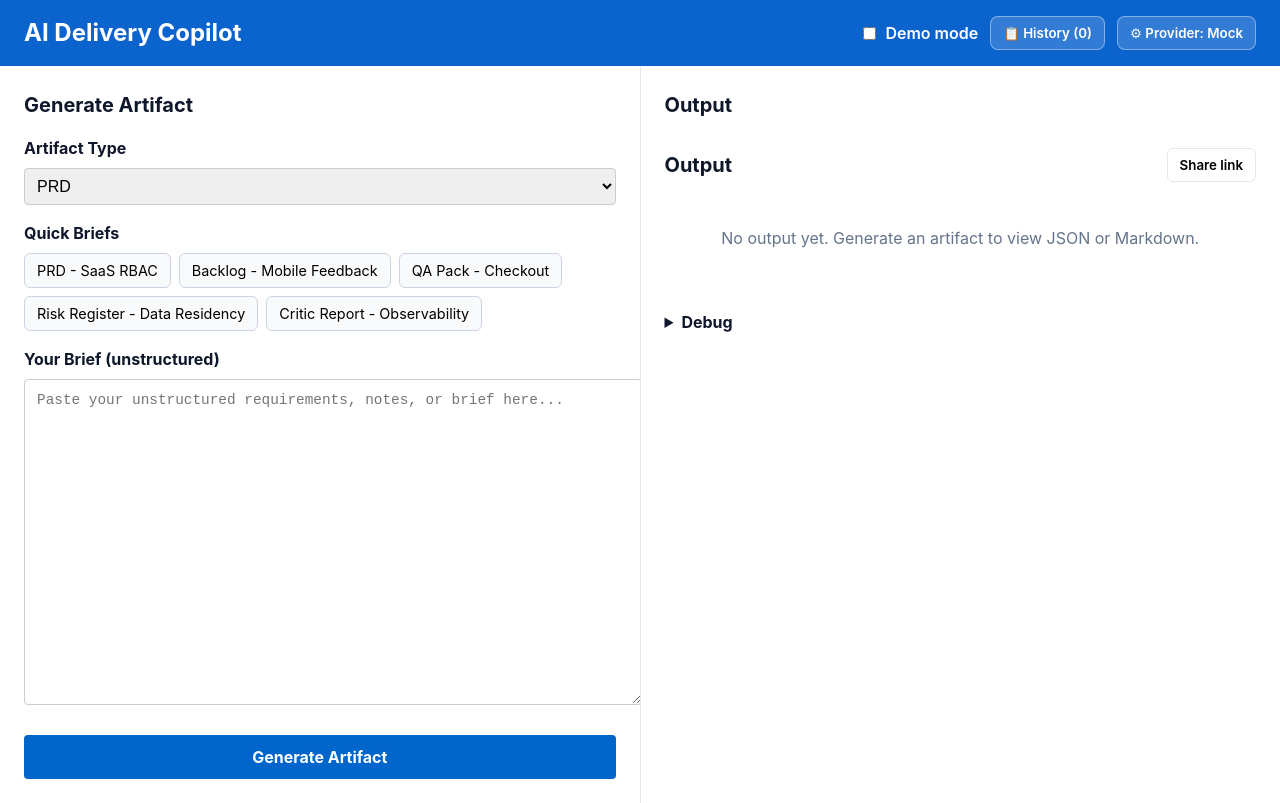
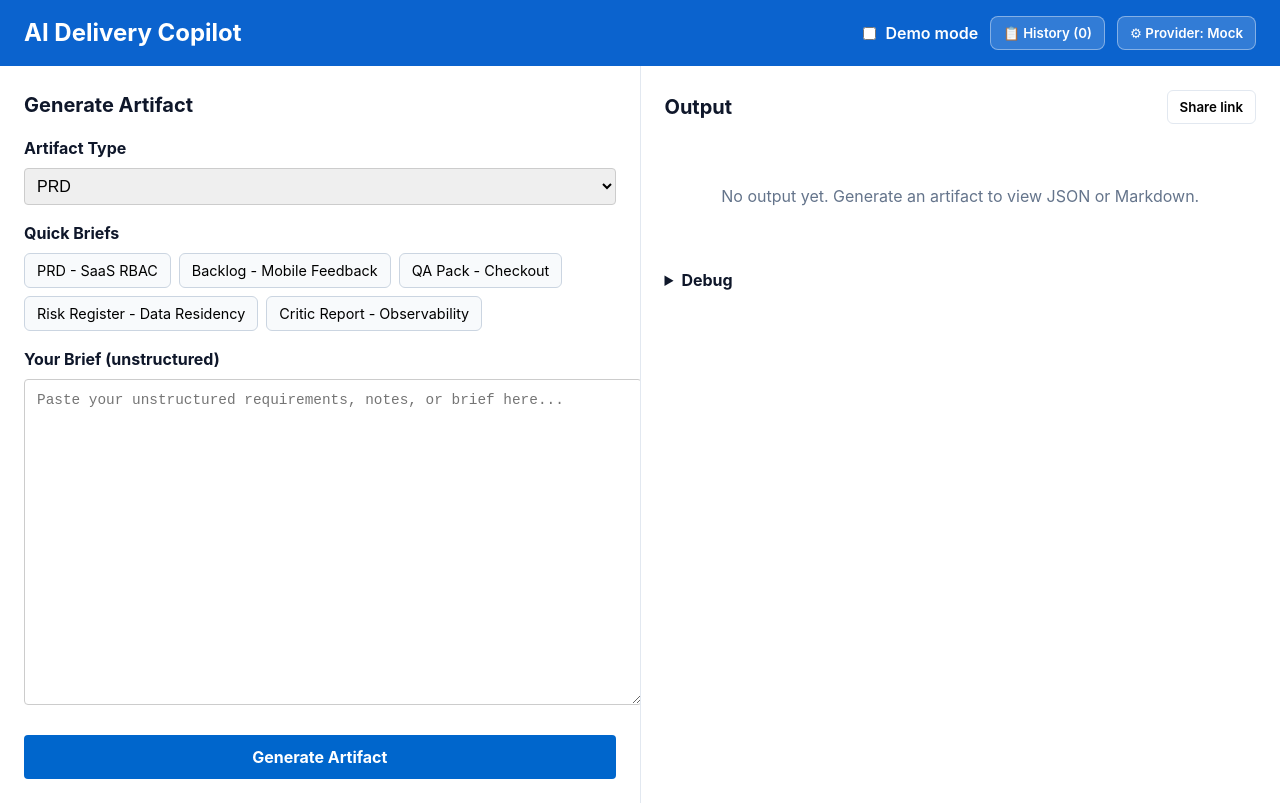
Before and after one commit to Agus-Delgado/ai-Copilot, a React (Vite) app: page / in a window 1280 px wide. Built offline with nearby package versions, Linux system fonts and the light colour scheme.

Commit message:
Ultima actualizacion

```diff
--- a/src/app/App.tsx
+++ b/src/app/App.tsx
@@ -291,8 +291,7 @@ export const App: React.FC = () => {
 
         {/* Right panel - Output */}
         <section className={`panel panel--output ${isNarrow && activePanel !== "output" ? "panel--hidden" : ""}`}>
-          <h2 className="section-title">Output</h2>
-          <div style={{ display: "flex", justifyContent: "space-between", alignItems: "center", gap: "0.75rem" }}>
+          <div style={{ display: "flex", justifyContent: "space-between", alignItems: "center", gap: "0.75rem", marginBottom: "var(--space-16)" }}>
             <h2 className="section-title" style={{ margin: 0 }}>
               Output
             </h2>
```
